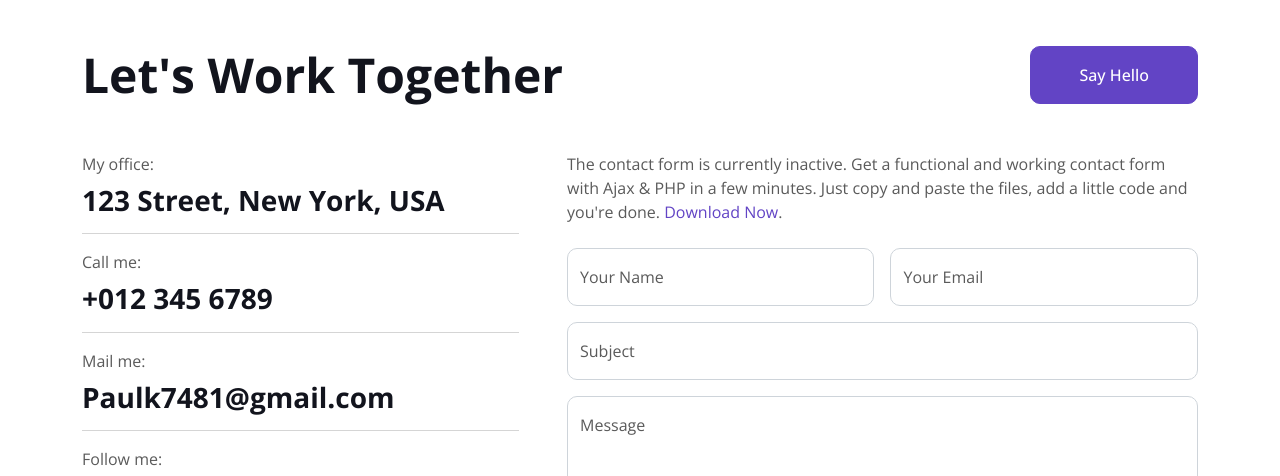
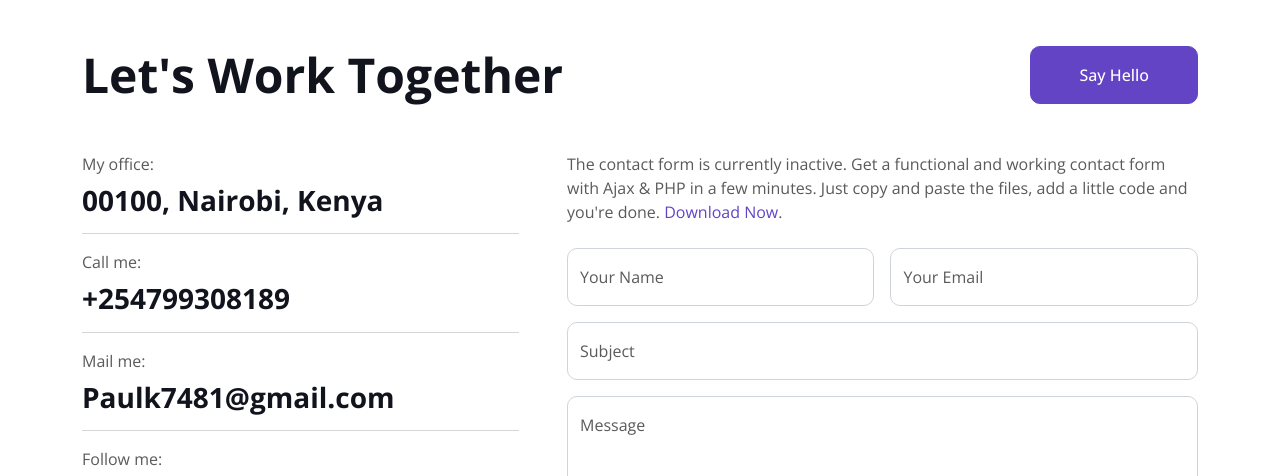
Before and after one commit to PpaulKariuki/PPaulKariukii.github.io, a plain HTML site: page index.html in a window 1280 px wide. Shown: the part 5101-5577 px from the top of the page. Drawn offline with nearby package versions, Linux system fonts and the light colour scheme; a script that the page names is missing.

Commit message:
Update index.html

```diff
--- a/index.html
+++ b/index.html
@@ -583,17 +583,17 @@
             <div class="row g-5">
                 <div class="col-lg-5 col-md-6 wow fadeInUp" data-wow-delay="0.1s">
                     <p class="mb-2">My office:</p>
-                    <h3 class="fw-bold">123 Street, New York, USA</h3>
+                    <h3 class="fw-bold">00100, Nairobi, Kenya</h3>
                     <hr class="w-100">
                     <p class="mb-2">Call me:</p>
-                    <h3 class="fw-bold">+012 345 6789</h3>
+                    <h3 class="fw-bold">+254799308189</h3>
                     <hr class="w-100">
                     <p class="mb-2">Mail me:</p>
                     <h3 class="fw-bold">Paulk7481@gmail.com</h3>
                     <hr class="w-100">
                     <p class="mb-2">Follow me:</p>
                     <div class="d-flex pt-2">
-                        <a class="btn btn-square btn-primary me-2" href=""><i class="fab fa-twitter"></i></a>
+                        <a class="btn btn-square btn-primary me-2" href="https://x.com/PaulKariuki_"><i class="fab fa-twitter"></i></a>
                         <a class="btn btn-square btn-primary me-2" href=""><i class="fab fa-facebook-f"></i></a>
                         <a class="btn btn-square btn-primary me-2" href=""><i class="fab fa-youtube"></i></a>
                         <a class="btn btn-square btn-primary me-2" href=""><i class="fab fa-linkedin-in"></i></a>
```
